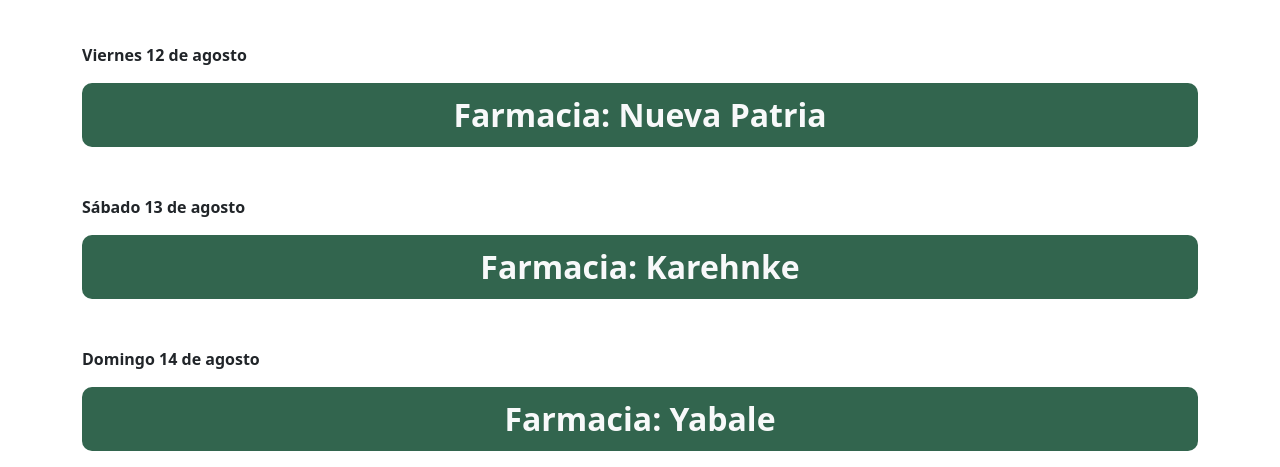
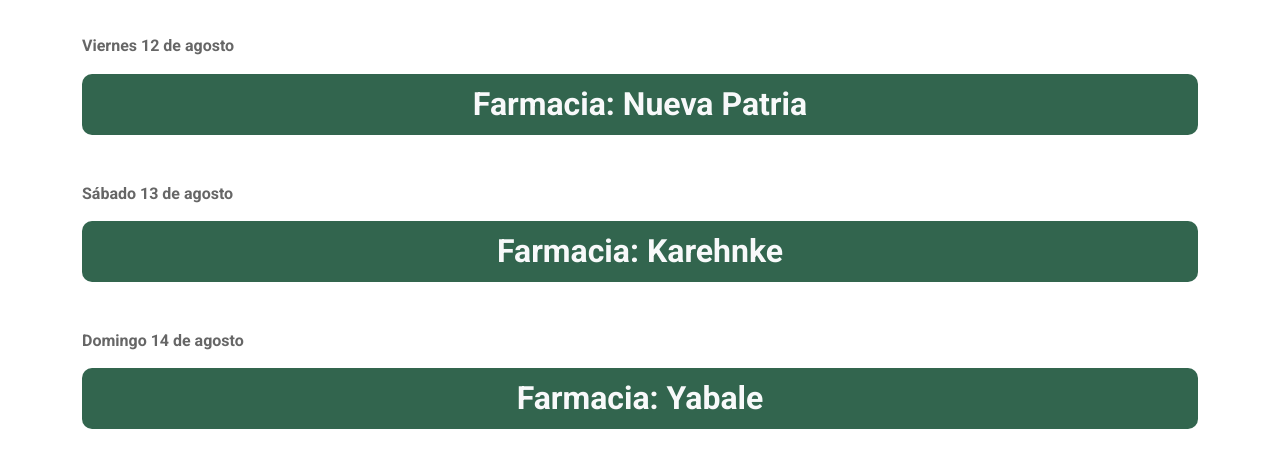
Before and after one commit to MilagrosCornaglia/FarmaciaBandini2.0, a website: page turnos.html in a window 1280 px wide. Shown: the part 661-1128 px from the top of the page. After the commit the page ends 1106 px from the top, so only its background shows below. Drawn offline with nearby package versions, Linux system fonts and the light colour scheme; files that its build step writes are made by us from their sources.

Commit message:
Agrega mapa, partials y seo.

```diff
--- a/package.json
+++ b/package.json
@@ -4,6 +4,7 @@
   "description": "Landing page Farmacia Bandini",
   "main": "index.html",
   "scripts": {
+    "start": "nodemon -e scss -x \"npm run build-css\"",
     "test": "echo \"Error: no test specified\" && exit 1",
     "build-css": "node-sass --include-path scss scss/style.scss css/main.css",
     "watch-css": "nodemon -e scss -x \"npm run build-css\""
--- /dev/null
+++ b/scss/_bordes.scss
@@ -0,0 +1,13 @@
+
+@mixin strong-secondary-shadow {
+    box-shadow: 0 .5rem 1rem rgba($secondary, 1);
+}
+
+@mixin secondary-shadow {
+    box-shadow: 0 .5rem 1rem rgba($secondary, .30);
+}
+
+@mixin bottom-border {
+    border-end-start-radius: $farmacia-border-radius;
+    border-end-end-radius: $farmacia-border-radius;
+}
--- /dev/null
+++ b/scss/_bs_colors.scss
@@ -0,0 +1,7 @@
+
+$primary: #99FF99;
+$secondary: #32654E;
+$success: #198754;
+$info: #0dcaf0;
+$warning: #ffc107;
+$danger: #dc3545;
--- /dev/null
+++ b/scss/_configuracion.scss
@@ -0,0 +1,8 @@
+@import url('https://fonts.googleapis.com/css2?family=Roboto:wght@400;700;900&display=swap');
+
+$font: (
+    color: #666,
+    family: (Roboto, Helvetica),
+    size: 16px,
+    line-height: 1.4
+);
--- a/scss/style.scss
+++ b/scss/style.scss
@@ -1,27 +1,19 @@
 // Default variable overrides
+@import "bs_colors";
 
-$primary: #99FF99;
-$secondary: #32654E;
-$success: #198754;
-$info: #0dcaf0;
-$warning: #ffc107;
-$danger: #dc3545;
+@import "configuracion";
 
 @import "../node_modules/bootstrap/scss/bootstrap";
 
 $farmacia-border-radius: 10px;
 
-@mixin strong-secondary-shadow {
-    box-shadow: 0 .5rem 1rem rgba($secondary, 1);
-}
+@import "bordes";
 
-@mixin secondary-shadow {
-    box-shadow: 0 .5rem 1rem rgba($secondary, .30);
-}
-
-@mixin bottom-border {
-    border-end-start-radius: $farmacia-border-radius;
-    border-end-end-radius: $farmacia-border-radius;
+body {
+    color: map-get($font, color);
+    font-family: map-get($font, family);
+    font-size: map-get($font, size);
+    line-height: map-get($font, line-height);
 }
 
 .navbar2 {
--- a/turnos.html
+++ b/turnos.html
@@ -6,6 +6,11 @@
   <meta http-equiv="X-UA-Compatible" content="IE=edge">
   <meta name="viewport" content="width=device-width, initial-scale=1.0">
   <title>Farmacia Bandini</title>
+
+  <meta name="description"
+    content="Farmacia ubicada en Capilla del Monte. Aquí puedes ver las farmacias que se encuentran de turno en capilla del monte.">
+  <meta name="keywords" content="FARMACIA, BANDINI,CAPILLA DEL MONTE, CORDOBA">
+
   <link rel="icon" type="image/x-icon" href="../imagenes/favicon.png">
   <link rel="stylesheet" href="https://cdn.jsdelivr.net/npm/@splidejs/splide@4.1.3/dist/css/splide.min.css">
   <link rel="stylesheet" href="../css/main.css">
```
Also changed, not shown: contactanos.html (+0 -3 lines), index.html (+5 -0 lines), nuestraHistoria.html (+5 -0 lines), obraSociales.html (+5 -0 lines), 1 other file.
